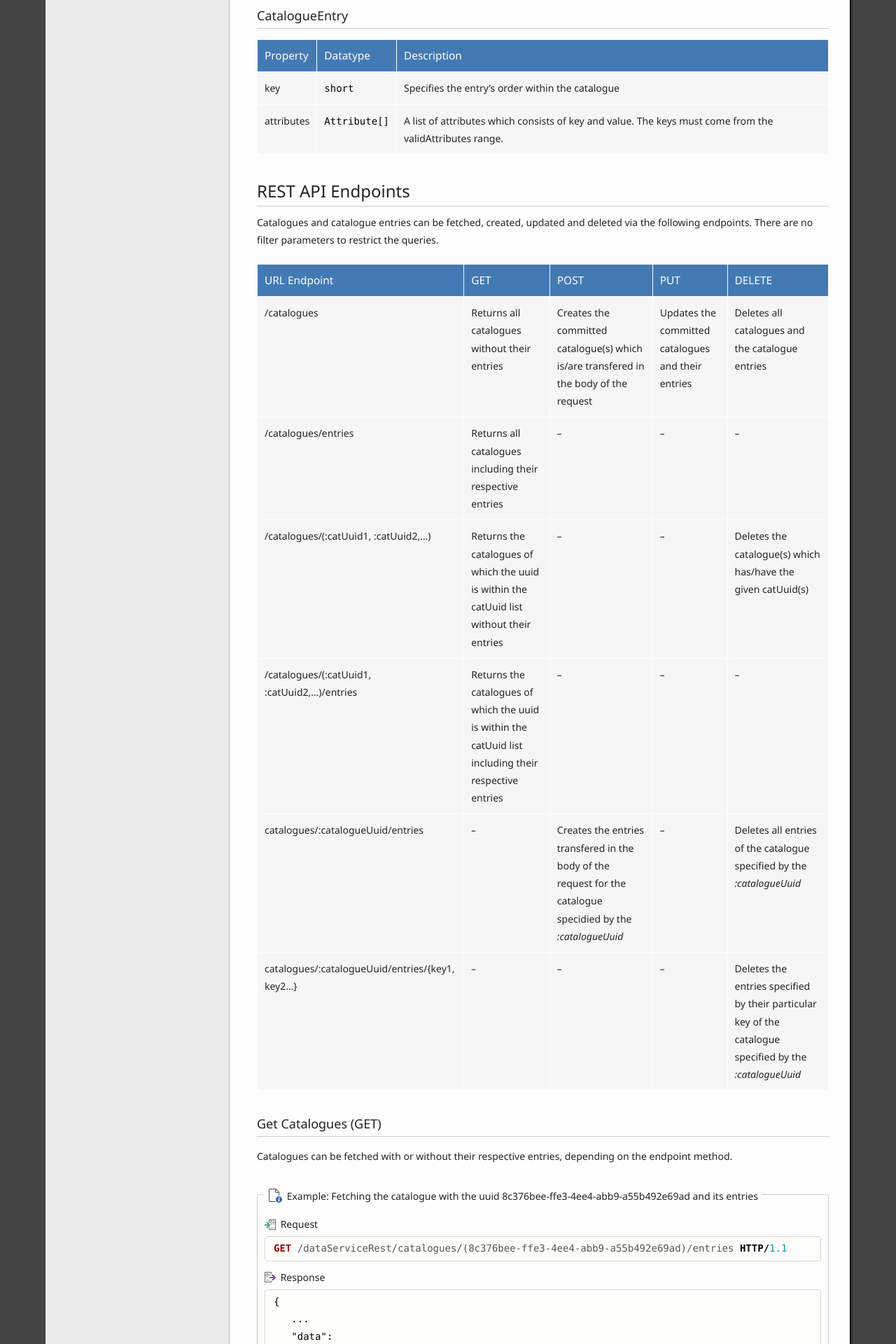
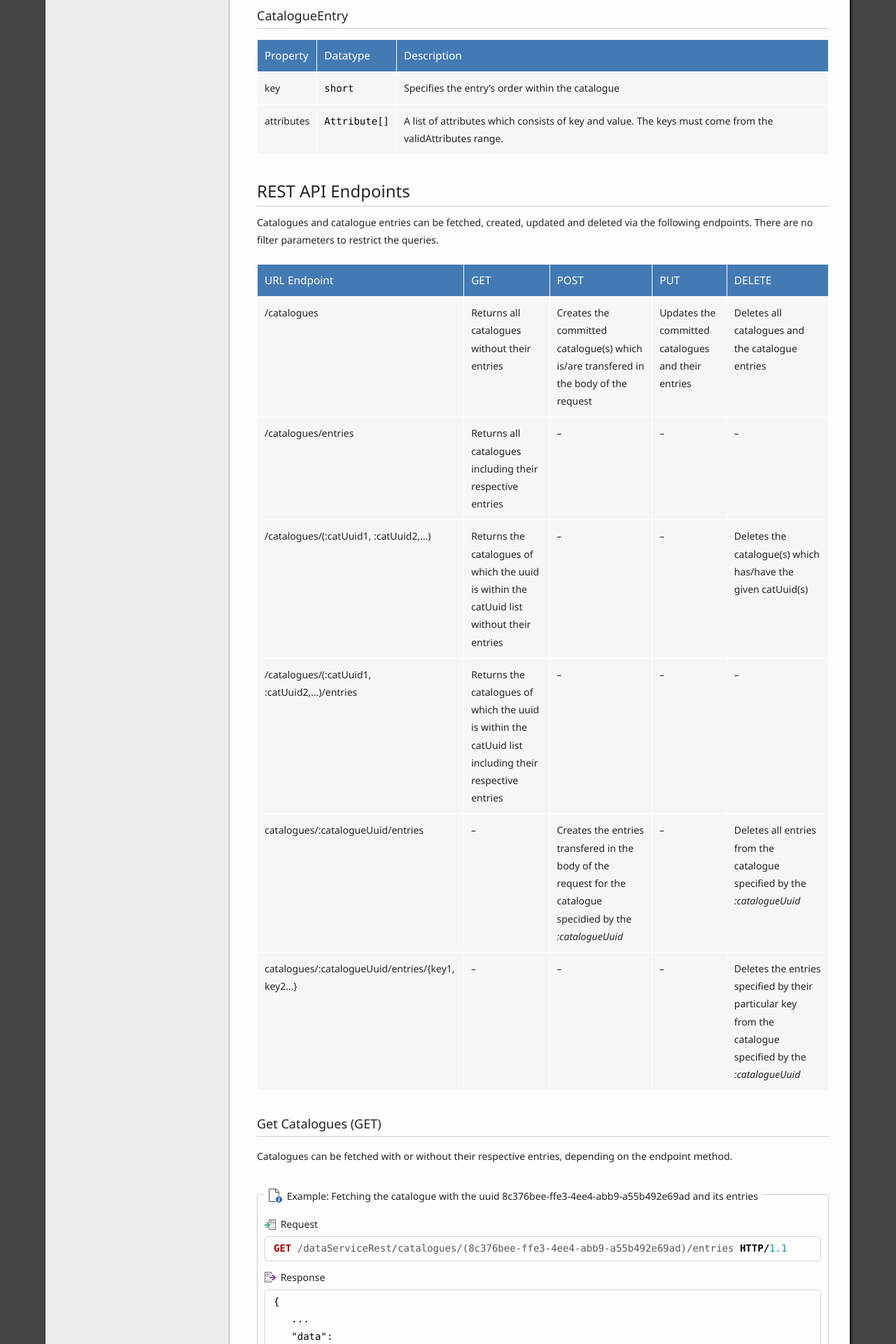
Before and after one commit to ZEISS-PiWeb/PiWeb-Api, a Jekyll site: the page built from _pages/023-catalogues.md, in a window 1280 px wide. Shown: the part 690-2610 px from the top of the page at 70% size. Built offline with Jekyll 4.4.1, drawn with Linux system fonts in a browser that asks for light colours.

Commit message:
Update 023-catalogues.md

````diff
--- a/_pages/023-catalogues.md
+++ b/_pages/023-catalogues.md
@@ -44,8 +44,8 @@
 /catalogues/entries | Returns all catalogues including their respective entries | *--* | *--* | *--*
 /catalogues/(:catUuid1, :catUuid2,...) | Returns the catalogues of which the uuid is within the catUuid list without their entries | *--* | *--* | Deletes the catalogue(s) which has/have the given catUuid(s)
 /catalogues/(:catUuid1, :catUuid2,...)/entries | Returns the catalogues of which the uuid is within the catUuid list including their respective entries | *--* | *--* | *--*
-catalogues/:catalogueUuid/entries | *--*| Creates the entries transfered in the body of the request for the catalogue specidied by the *:catalogueUuid* | *--* | Deletes all entries of the catalogue specified by the *:catalogueUuid*
-catalogues/:catalogueUuid/entries/{key1, key2...} | *--* | *--* | *--* | Deletes the entries specified by their particular key of the catalogue specified by the *:catalogueUuid*
+catalogues/:catalogueUuid/entries | *--*| Creates the entries transfered in the body of the request for the catalogue specidied by the *:catalogueUuid* | *--* | Deletes all entries from the catalogue specified by the *:catalogueUuid*
+catalogues/:catalogueUuid/entries/{key1, key2...} | *--* | *--* | *--* | Deletes the entries specified by their particular key from the catalogue specified by the *:catalogueUuid*
 
 ### Get Catalogues (GET)
 
@@ -282,12 +282,12 @@
 
 There are two different options for deleting catalogue entries:
 
-* Delete all entries of a certain catalogue identified by its uuid
-* Delete one or more certain entries identified by their keys of a certain catalogue identified by its uuid
+* Delete all entries from a certain catalogue identified by its uuid
+* Delete one or more certain entries identified by their keys from a certain catalogue identified by its uuid
 
 The following examples illustrate these options.
 
-{% assign exampleCaption="Delete all entries of the catalogue with the uuid 8c376bee-ffe3-4ee4-abb9-a55b492e69ad" %}
+{% assign exampleCaption="Delete all entries from the catalogue with the uuid 8c376bee-ffe3-4ee4-abb9-a55b492e69ad" %}
 
 {% capture jsonrequest %}
 {% highlight http %}
@@ -303,7 +303,7 @@
 
 {% include exampleFieldset.html %}
 
-{% assign exampleCaption="Delete the entries with key 1 and 3 of the catalogue with the uuid 8c376bee-ffe3-4ee4-abb9-a55b492e69ad" %}
+{% assign exampleCaption="Delete the entries with key 1 and 3 from the catalogue with the uuid 8c376bee-ffe3-4ee4-abb9-a55b492e69ad" %}
 
 {% capture jsonrequest %}
 {% highlight http %}
@@ -517,12 +517,12 @@
 
 {% assign caption="DeleteCatalogueEntries" %}
 {% assign icon=site.images['function-delete'] %}
-{% assign description="Deletes the entry that keys are included in ```keys```from the catalogue defined by ```catalogueUuid```, or all entries if ```keys```is empty." %}
+{% assign description="Deletes the entries of which the key is included in ```keys```from the catalogue defined by ```catalogueUuid```, or all entries if ```keys```is empty." %}
 {% capture parameterTable %}
  Name          | Type                    | Description
 ---------------|-------------------------|--------------------------------------------------
-catalogueUuid  | ```Guid```              | The uuid of the catalogue to which the entries, which should be deleted, belongs to.
-keys           | ```ushort[]```          | The keys of the entries which should be deleted. If it's empty, all entries are deleted.
+catalogueUuid  | ```Guid```              | The uuid of the catalogue to which the entries, which shall be deleted, belongs to.
+keys           | ```ushort[]```          | The keys of the entries which shall be deleted. If it's empty, all entries are deleted.
 token          | ```CancellationToken``` | Parameter is optional and allows to cancel the asyncronous call.
 {% endcapture %}
 
````
Also changed, not shown: other parts of _pages/023-catalogues.md (+5 -5 lines).
